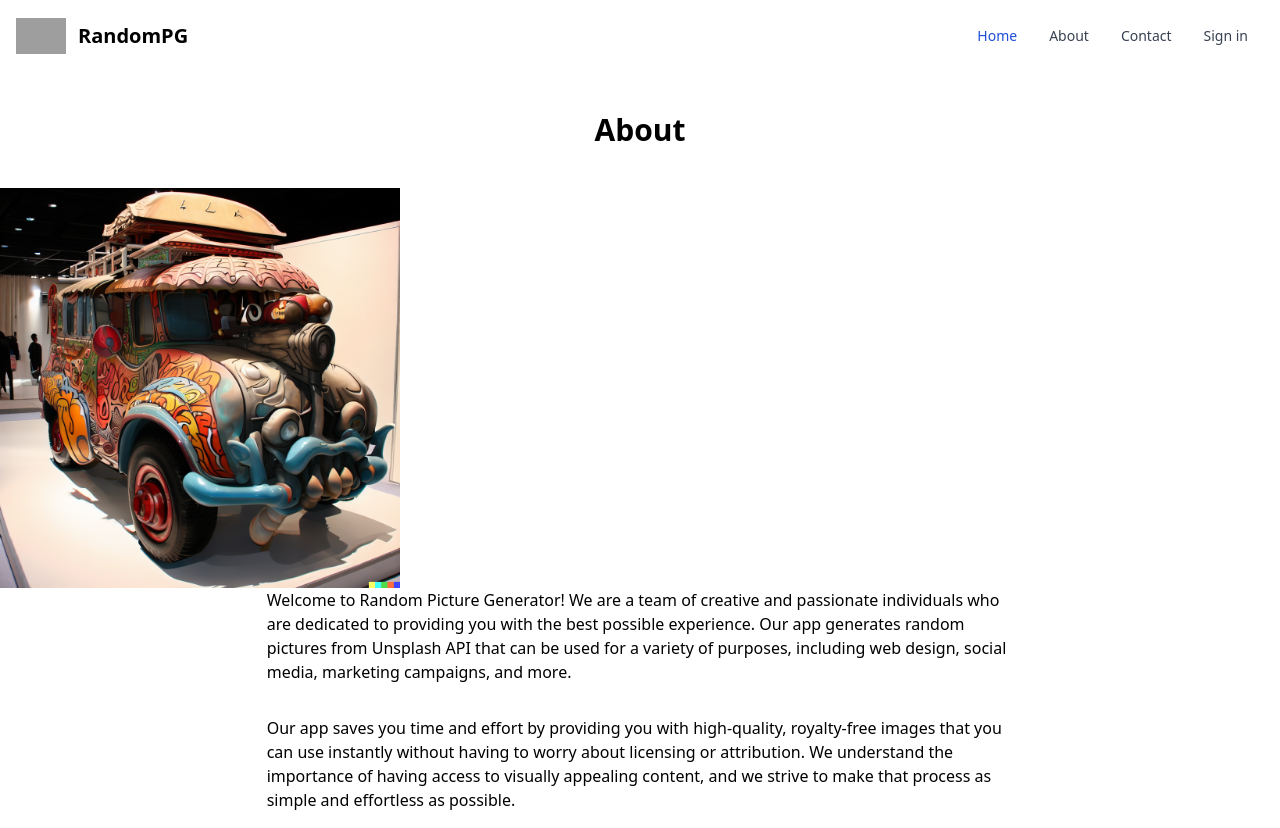
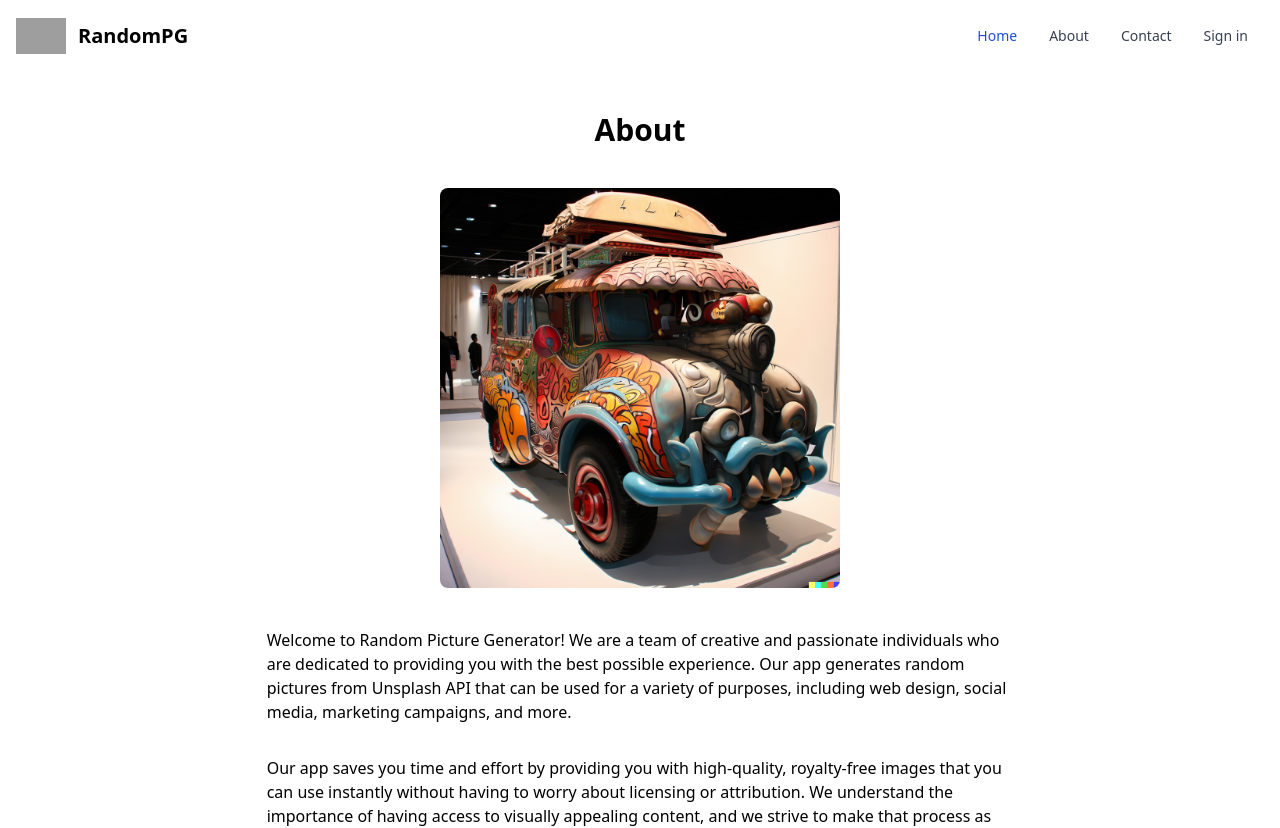
Before and after one commit to aynaever/random-photo, a Next.js app: page /about in a window 1280 px wide. Shown: the top 828 px of the page. Built offline with nearby package versions, Linux system fonts and the light colour scheme; grey boxes are pictures that could not be loaded.

Commit message:
styling the picture in the about page

```diff
--- a/pages/about.js
+++ b/pages/about.js
@@ -13,7 +13,7 @@ export default function About() {
 			<main>
 
 					<h1 className="mx-auto my-10 text-3xl font-bold text-center">About</h1>
-				    <Image href="/" src="/zang_car.png" alt="a zang car" width={400} height={400}/>
+				    <Image className="mx-auto mb-10 rounded-lg" href="/" src="/zang_car.png" alt="a zang car" width={400} height={400}/>
 
 				<section className="w-11/12 lg:w-9/12 xl:w-7/12 mx-auto">
 					<p className="mb-8">Welcome to Random Picture Generator! We are a team of creative and passionate individuals who are dedicated to providing you with the best possible experience. Our app generates random pictures from Unsplash API that can be used for a variety of purposes, including web design, social media, marketing campaigns, and more.</p>
```
